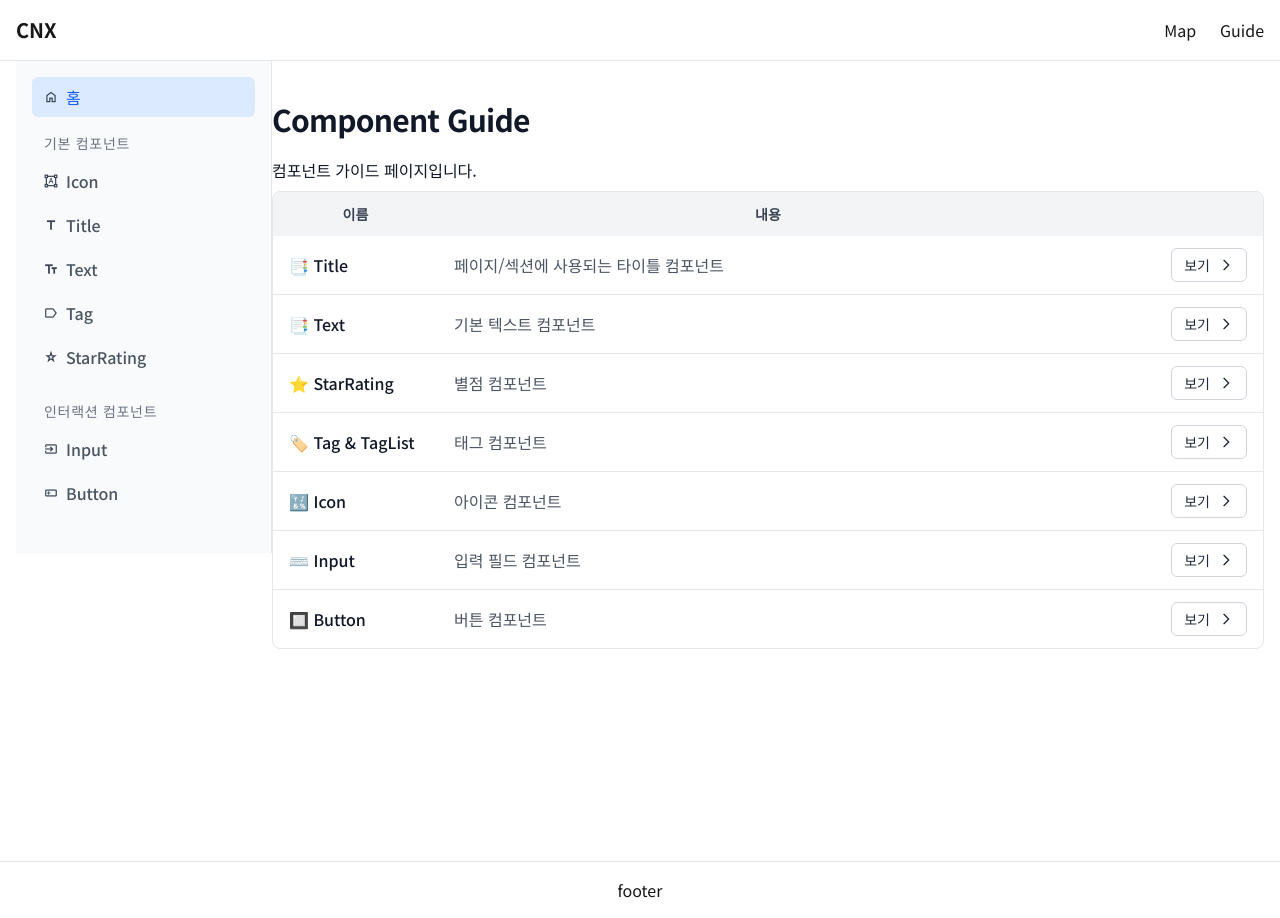
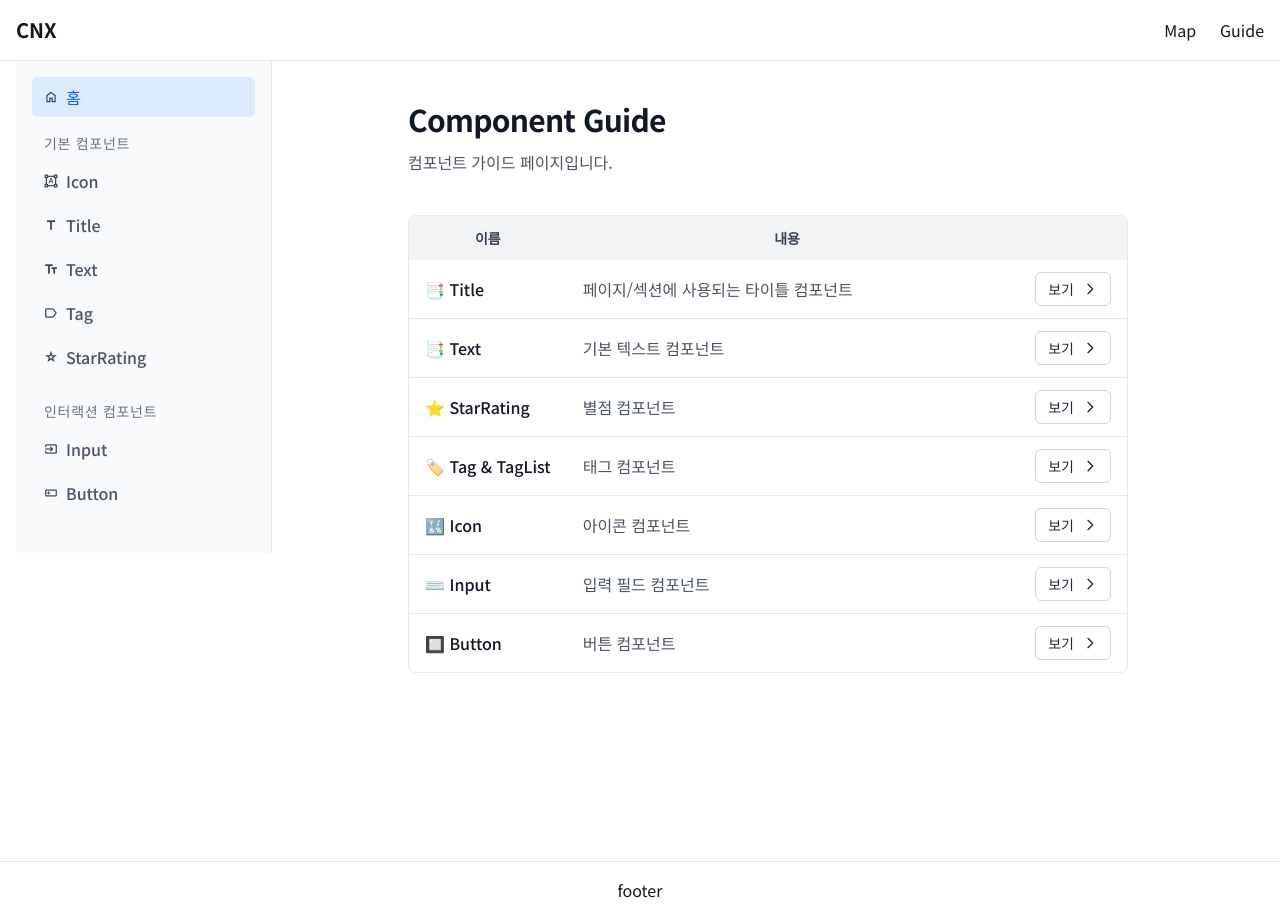
Before and after one commit to Starfish-122/CNX, a Next.js app: page /guide in a window 1280 px wide. Built offline with nearby package versions, Linux system fonts and the light colour scheme.

Commit message:
style: 가이드 페이지 홈 레이아웃 수정

```diff
--- a/src/app/(pages)/guide/page.tsx
+++ b/src/app/(pages)/guide/page.tsx
@@ -1,6 +1,7 @@
 import Link from 'next/link';
 import Title from '@/components/base/Title';
 import Text from '@/components/base/Text';
+import GuideLayout from '@/components/guide/GuideLayout';
 
 const components = [
   {
@@ -43,10 +44,7 @@ const components = [
 
 export default function GuidePage(): React.JSX.Element {
   return (
-    <div className="container mx-auto py-10">
-      <Title>Component Guide</Title>
-      <Text className="mt-5 mb-2">컴포넌트 가이드 페이지입니다.</Text>
-
+    <GuideLayout title="Component Guide" description="컴포넌트 가이드 페이지입니다.">
       <div className="overflow-x-auto rounded-lg border border-gray-200 dark:border-gray-700">
         <table className="min-w-full table-fixed text-left text-sm">
           <thead className="bg-gray-100 dark:bg-gray-800 text-gray-700 dark:text-gray-300">
@@ -62,7 +60,7 @@ export default function GuidePage(): React.JSX.Element {
                 key={component.name}
                 className="transition-colors"
               >
-                <td className="px-4 py-3 align-middle">
+                <td className="px-4 py-3 align-middle whitespace-nowrap">
                   <Text className="font-medium">{component.name}</Text>
                 </td>
                 <td className="px-4 py-3 align-middle">
@@ -97,6 +95,6 @@ export default function GuidePage(): React.JSX.Element {
           </tbody>
         </table>
       </div>
-    </div>
+    </GuideLayout>
   );
 }
```
